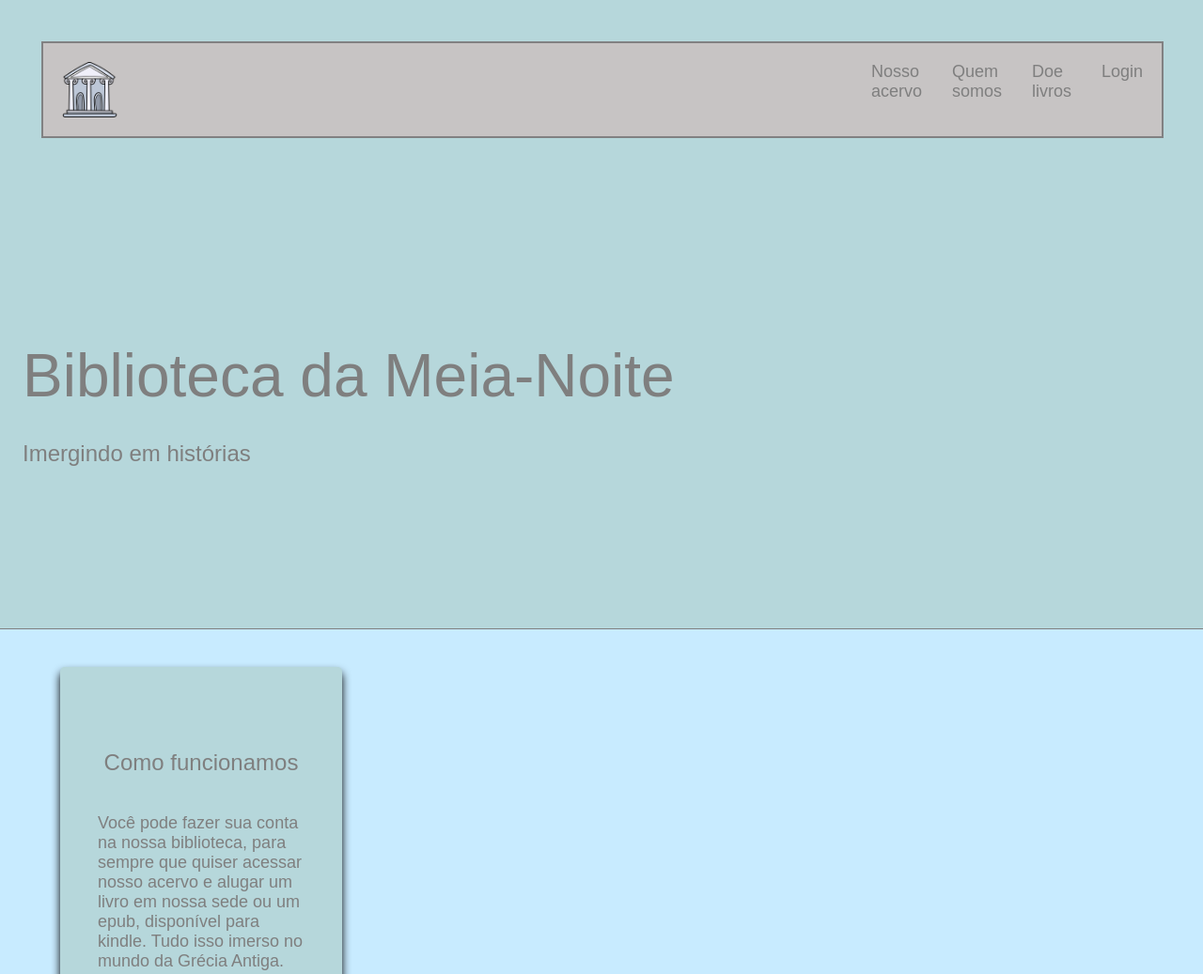
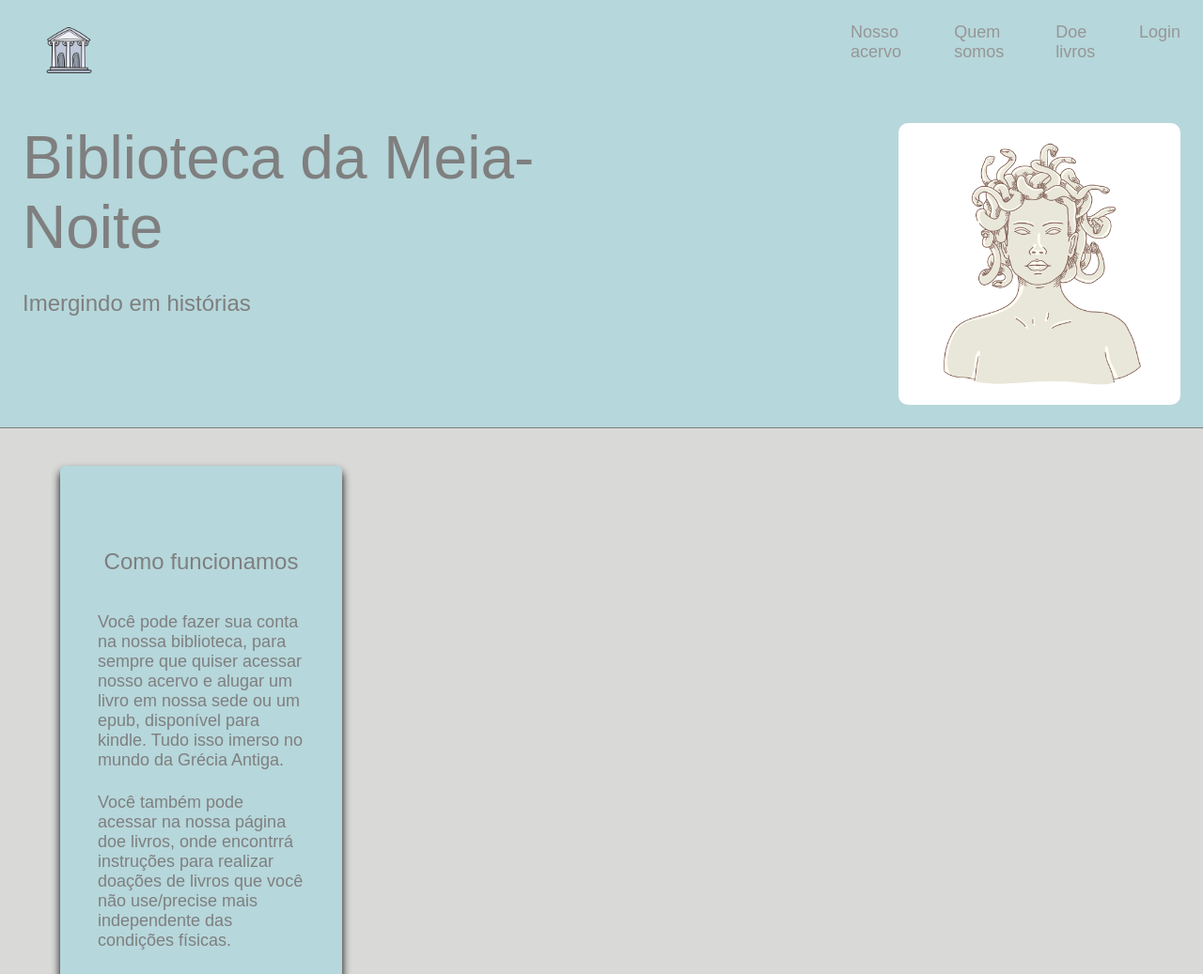
Before and after one commit to Beatttriz/TCC, a plain HTML site: page index.html in a window 1280 px wide. Shown: the top 1037 px of the page at 94% size. Drawn offline with Linux system fonts and the light colour scheme; a web font is replaced by a local one.

Commit message:
commit imagemmedusa tomaa
pois

```diff
--- a/index.css
+++ b/index.css
@@ -9,7 +9,7 @@
 
 body{
     font-size: 100%;
-    background-color: #c8ebff;
+    background-color: #d9d9d8;
 }
 
 .cabecalho{
@@ -25,31 +25,29 @@ body{
     height: 59px;
     flex-direction: start;
     margin-right: 770px;
+    margin-left: 20px;
+    padding: 5px;
 }
 
 .cabecalho-menu{
     display: flex;
     gap: 32px;
-    background-color: #c7c4c4;
-    border:2px solid rgb(129, 129, 130);
-    padding: 20px;
-    margin: 20px;
 }
 
 .cabecalho-item{
     /*fon-family*/
-    color: #7f7f7f;
+    display: flex;
+    color: #979696;
     font-weight: 400;
     font-size: 18px;
     font-family: 'GFS Neohellenic', sans-serif;
 }
 .cabecalho-item:hover{
-    color: #cfcfcf;
+    color: #646464;
 }
 
 .conteudo{
-    margin-bottom: 48px;
-    border-top: 0.4px solid #7f7f7f;
+    border-top: 0.10px solid #7f7f7f;
 }
 
 .conteudo-principal{
@@ -60,9 +58,10 @@ body{
 }
 
 .conteudo-p-escrito{
+    height: 300px;
     display: flex;
     flex-direction: column;
-    gap: 32px;
+    gap: 30px;
 }
 
 .conteudo-pe-titulo{
@@ -83,12 +82,17 @@ body{
 
 .conteudo-imagem{
     height: 430px;
-    margin-right: 50px
+    margin-left: 310px;
+    border-radius: 10px;
+    height: 300px;
+    margin-top: auto;
+    display: flex;
 }
 
 .conteudo-secundario{
     display:flex;
     flex-direction: column;
+    justify-content: space-around;
     align-items: center;
     gap: 24px;
     margin-top: 48px;
@@ -112,6 +116,7 @@ body{
 }
 
 .rodape{
+    background-color:#b6d7db;
     display: flex;
     align-items: stretch;
     justify-content: space-evenly;
--- a/index.html
+++ b/index.html
@@ -21,7 +21,7 @@
                 <h1 class="conteudo-pe-titulo">Biblioteca da Meia-Noite</h1>
                 <h2 class="conteudo-pe-subtitulo">Imergindo em histórias</h2>
             </div>
-            <img class="conteudo-imagem"><!--imagem da pagina principal-->
+            <img class="conteudo-imagem" src="imagensIndex/medusa.jpg" alt="Imagem da Medusa em png"><!--imagem da pagina principal-->
         </section>
         <main class="conteudo">
         <div class="partebranca">
@@ -51,7 +51,7 @@
             </nav>
             <nav class="rodape-menu">
                 <a class="rodape-item">Política de privacidade</a>
-                <a class="rodape-menu-item">Termos e condições</a>
+                <a class="rodape-item">Termos e condições</a>
             </nav>
 
         </nav>
```
